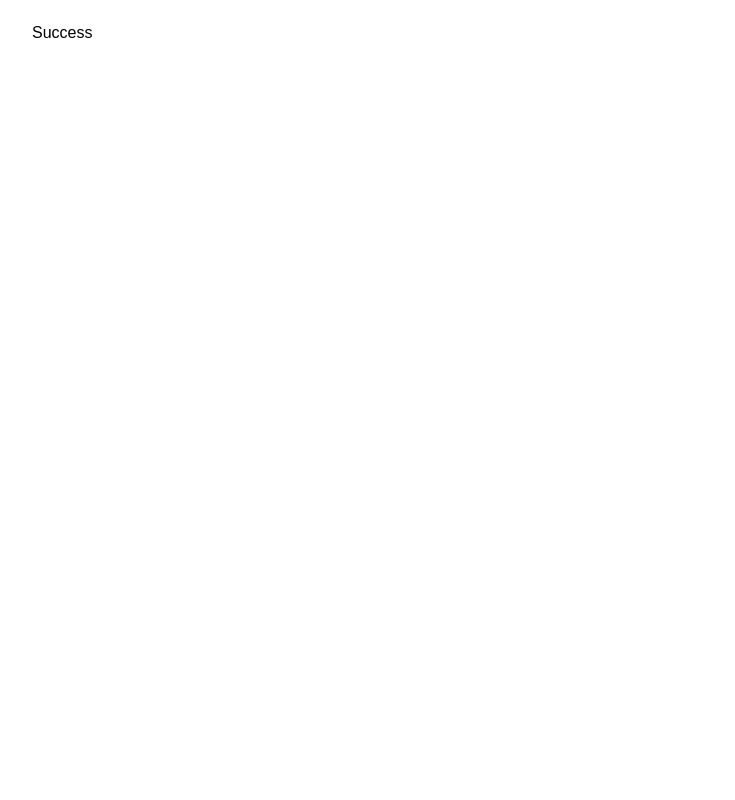
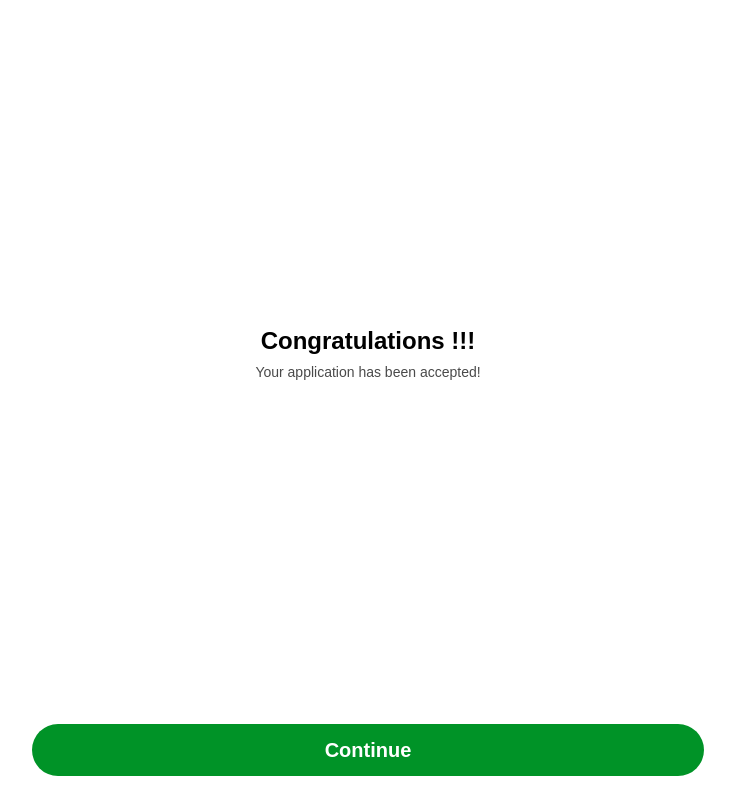
Before and after one commit to alexRasi/credit-application-wizard, a React (Vite) app: page /success in a window 1280 px wide. Shown: the whole page, without its empty margins (272-1007 px from the left). Built offline with nearby package versions, Linux system fonts and the light colour scheme.

Commit message:
feat(pages): implement SuccessPage component and update navigation for testing puproses

```diff
--- a/src/pages/ApplicationsPage.tsx
+++ b/src/pages/ApplicationsPage.tsx
@@ -1,14 +1,14 @@
+import { useNavigate } from "react-router-dom";
 import { ApplicationItem } from "../components/ApplicationItem/ApplicationItem";
 import { WizardLayout } from "../components/WizardLayout/WizardLayout";
 
 export const ApplicationsPage = () => {
+  const navigate = useNavigate();
   return (
     <>
       <WizardLayout
         title="Applications"
-        onSubmit={() => {
-          window.location.href = "/personal-info";
-        }}
+        onSubmit={() => navigate("/personal-info")}
       >
         <ApplicationItem
           email="john.doe@mail.com"
--- a/src/pages/FinancesPage.tsx
+++ b/src/pages/FinancesPage.tsx
@@ -2,15 +2,15 @@ import { WizardLayout } from "../components/WizardLayout/WizardLayout";
 import { Radio } from "../components/Radio/Radio";
 import { Checkbox } from "../components/Checkbox/Checkbox";
 import { Input } from "../components/Input/Input";
+import { useNavigate } from "react-router-dom";
 
 export const FinancesPage = () => {
+  const navigate = useNavigate();
   return (
     <>
       <WizardLayout
         title="Finances"
-        onSubmit={() => {
-          window.location.href = "/applications";
-        }}
+        onSubmit={() => navigate("/success")}
         footerAddon={
           <Checkbox
             label="I accept the terms and conditions"
--- a/src/pages/PersonalInfoPage.tsx
+++ b/src/pages/PersonalInfoPage.tsx
@@ -1,14 +1,15 @@
+import { useNavigate } from "react-router-dom";
 import { Input } from "../components/Input/Input";
 import { WizardLayout } from "../components/WizardLayout/WizardLayout";
 
 export const PersonalInfoPage = () => {
+  const navigate = useNavigate();
+
   return (
     <>
       <WizardLayout
         title="Personal Info"
-        onSubmit={() => {
-          window.location.href = "/finances";
-        }}
+        onSubmit={() => navigate("/finances")}
       >
         <Input
           label="Full Name"
--- /dev/null
+++ b/src/pages/SuccessPage.tsx
@@ -0,0 +1,41 @@
+import { useNavigate } from "react-router-dom";
+import { WizardLayout } from "../components/WizardLayout/WizardLayout";
+import styled from "styled-components";
+
+export const Message = styled.div`
+  margin: auto 0;
+  display: flex;
+  flex-direction: column;
+  align-items: center;
+  text-align: center;
+  gap: 8px;
+`;
+
+export const Title = styled.h2`
+  margin: 0;
+  font-size: 24px;
+  line-height: 1.2;
+  font-weight: 800;
+`;
+
+export const Subtitle = styled.p`
+  margin: 0;
+  font-size: 14px;
+  line-height: 1.3;
+  color: #4a4a4a;
+`;
+
+export const SuccessPage = () => {
+  const navigate = useNavigate();
+
+  return (
+    <WizardLayout title="" onSubmit={() => navigate("/applications")}>
+      <Message>
+        <Title>Congratulations !!!</Title>
+        <Subtitle>Your application has been accepted!</Subtitle>
+      </Message>
+    </WizardLayout>
+  );
+};
+
+// TODO default impots for every page
--- a/src/router.tsx
+++ b/src/router.tsx
@@ -6,13 +6,12 @@ import {
 import { PersonalInfoPage } from "./pages/PersonalInfoPage";
 import { FinancesPage } from "./pages/FinancesPage";
 import { ApplicationsPage } from "./pages/ApplicationsPage";
-
-const Success = () => <div>Success</div>;
+import { SuccessPage } from "./pages/SuccessPage";
 
 const router = createBrowserRouter([
   { path: "/personal-info", element: <PersonalInfoPage /> },
   { path: "/finances", element: <FinancesPage /> },
-  { path: "/success", element: <Success /> },
+  { path: "/success", element: <SuccessPage /> },
   { path: "/applications", element: <ApplicationsPage /> },
   { path: "*", element: <Navigate to="/personal-info" replace /> },
 ]);
```
